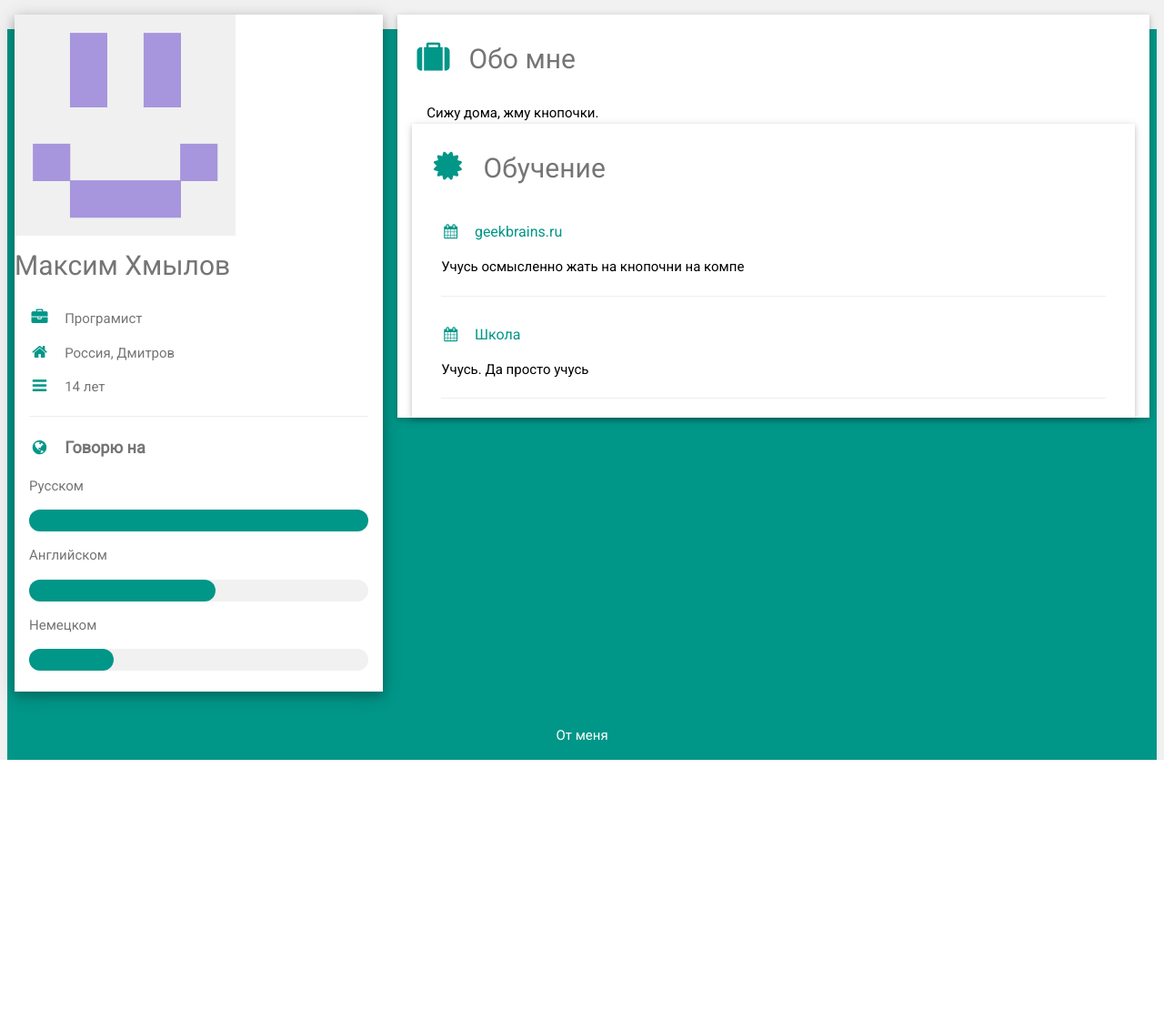
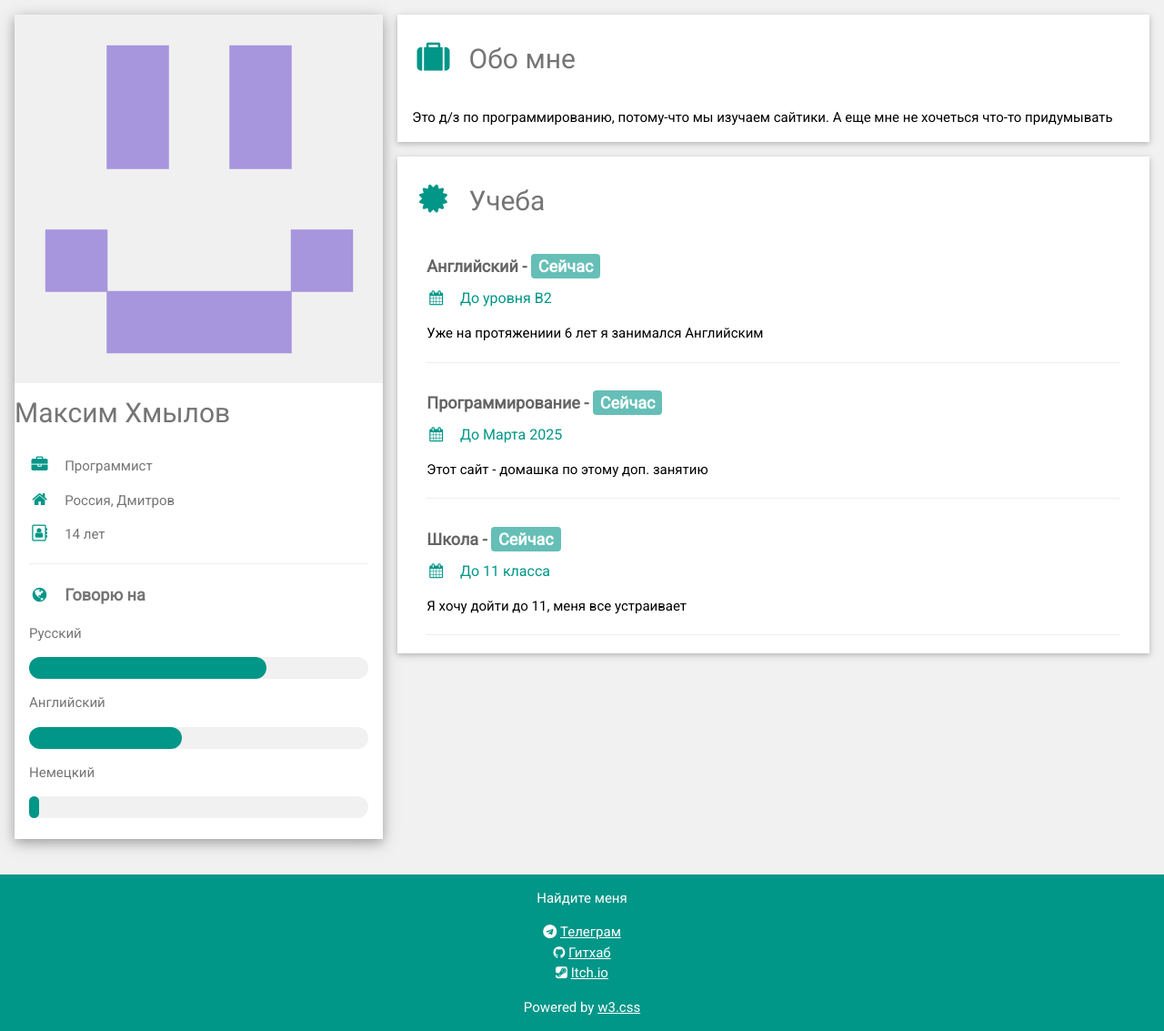
Before and after one commit to MaksimKhmylov/Meeting, a Flask app: page / in a window 1280 px wide. Shown: the whole page at 91% size. Before the commit the page ends 835 px from the top, so only its background shows below. Run offline with Flask 3, Linux system fonts and the light colour scheme.

Commit message:
Added split

```diff
--- a/app.py
+++ b/app.py
@@ -1,11 +1,37 @@
 from flask import Flask, render_template
-import datetime as date
+from datetime import date
+
 app = Flask(__name__)
+
+def calculate_age(born):
+    today = date.today()
+    return today.year - born.year - ((today.month, today.day) < (born.month, born.day))
+
+data = {
+    'name': 'Максим Хмылов',
+    'age': calculate_age(date(2010, 10, 28)),
+    'games': (('https://pyfy-games.itch.io/the-core', 'the core'),),
+    'profession': 'Программист',
+    'place': 'Россия, Дмитров',
+    'languages': (('Русский', 70),('Английский', 45),('Немецкий', 3)),
+    'description': 'Это д/з по программированию, потому-что мы изучаем сайтики. А еще мне не хочеться что-то придумывать',
+    'education': (
+                     (
+                         'Английский','До уровня В2', 'Уже на протяжениии 6 лет я занимался Английским'
+                     ),
+                     (
+                         'Программирование','До Марта 2025','Этот сайт - домашка по этому доп. занятию'
+                     ),
+                     (
+                         'Школа','До 11 класса', 'Я хочу дойти до 11, меня все устраивает'
+                     )
+                 )
+}
 
 @app.route('/')
 def index():
-    age = date.datetime.now().year-2010 if date.datetime.now().month >= 10 else date.datetime.now().year-2010-1
-    return render_template('index.html', age=age)
+    age = calculate_age(date(2010, 10, 28))
+    return render_template('index.html',data=data)
 
 if __name__ == '__main__':
     app.run(debug=True)
--- /dev/null
+++ b/templates/footer.html
@@ -0,0 +1,8 @@
+<footer class="w3-container w3-teal w3-center w3-margin-top">
+  <p>Найдите меня</p>
+    <div><i class="fa fa-telegram w3-hover-opacity"></i> <a href="https://t.me/MaximKhmylov" target="_blank">Телеграм</a></div>
+    <div><i class="	fa fa-github"></i> <a href="https://github.com/MaksimKhmylov" target="_blank">Гитхаб</a></div>
+    <div><i class="	fa fa-steam-square"></i> <a href="https://pyfy-games.itch.io/" target="_blank">Itch.io</a></div>
+
+  <p>Powered by <a href="https://www.w3schools.com/w3css/default.asp" target="_blank">w3.css</a></p>
+</footer>
--- /dev/null
+++ b/templates/head.html
@@ -0,0 +1,11 @@
+<head>
+  <title>{{data.name}}</title>
+  <meta charset="UTF-8">
+  <meta name="viewport" content="width=device-width, initial-scale=1">
+  <link rel="stylesheet" href="https://www.w3schools.com/w3css/4/w3.css">
+  <link rel='stylesheet' href='https://fonts.googleapis.com/css?family=Roboto'>
+  <link rel="stylesheet" href="https://cdnjs.cloudflare.com/ajax/libs/font-awesome/4.7.0/css/font-awesome.min.css">
+  <style>
+    html,body,h1,h2,h3,h4,h5,h6 {font-family: "Roboto", sans-serif}
+  </style>
+</head>
--- a/templates/index.html
+++ b/templates/index.html
@@ -1,16 +1,6 @@
 <!DOCTYPE html>
 <html>
-<head>
-<title>Максим Хмылов</title>
-<meta charset="UTF-8">
-<meta name="viewport" content="width=device-width, initial-scale=1">
-<link rel="stylesheet" href="https://www.w3schools.com/w3css/4/w3.css">
-<link rel='stylesheet' href='https://fonts.googleapis.com/css?family=Roboto'>
-<link rel="stylesheet" href="https://cdnjs.cloudflare.com/ajax/libs/font-awesome/4.7.0/css/font-awesome.min.css">
-<style>
-html,body,h1,h2,h3,h4,h5,h6 {font-family: "Roboto", sans-serif}
-</style>
-</head>
+{% include 'head.html' %}
 <body class="w3-light-grey">
 
 <!-- Page Container -->
@@ -19,67 +9,9 @@ html,body,h1,h2,h3,h4,h5,h6 {font-family: "Roboto", sans-serif}
   <!-- The Grid -->
   <div class="w3-row-padding">
 
-    <!-- Left Column -->
-    <div class="w3-third">
+    {%include 'left_column.html'%}
 
-      <div class="w3-white w3-text-grey w3-card-4">
-        <div class="w3-display-container">
-          <img src="{{ url_for('static', filename='images/avatar.png') }}" style="width:60%" alt="Avatar">
-        </div>
-        <h2>Максим Хмылов</h2>
-        <div class="w3-container">
-          <p><i class="fa fa-briefcase fa-fw w3-margin-right w3-large w3-text-teal"></i>Програмист</p>
-          <p><i class="fa fa-home fa-fw w3-margin-right w3-large w3-text-teal"></i>Россия, Дмитров</p>
-          <p><i class="fa fa-bars fa-fw w3-margin-right w3-large w3-text-teal"></i>{{age}} лет</p>
-          <hr>
-
-
-          <p class="w3-large w3-text-theme"><b><i class="fa fa-globe fa-fw w3-margin-right w3-text-teal"></i>Говорю на</b></p>
-          <p>Русском</p>
-          <div class="w3-light-grey w3-round-xlarge">
-            <div class="w3-round-xlarge w3-teal" style="height:24px;width:100%"></div>
-          </div>
-          <p>Английском</p>
-          <div class="w3-light-grey w3-round-xlarge">
-            <div class="w3-round-xlarge w3-teal" style="height:24px;width:55%"></div>
-          </div>
-          <p>Немецком</p>
-          <div class="w3-light-grey w3-round-xlarge">
-            <div class="w3-round-xlarge w3-teal" style="height:24px;width:25%"></div>
-          </div>
-          <br>
-        </div>
-      </div><br>
-
-    <!-- End Left Column -->
-    </div>
-
-    <!-- Right Column -->
-    <div class="w3-twothird">
-
-      <div class="w3-container w3-card w3-white w3-margin-bottom">
-        <h2 class="w3-text-grey w3-padding-16"><i class="fa fa-suitcase fa-fw w3-margin-right w3-xxlarge w3-text-teal"></i>Обо мне</h2>
-        <div class="w3-container">
-          Сижу дома, жму кнопочки.
-        </div>
-
-      <div class="w3-container w3-card w3-white">
-        <h2 class="w3-text-grey w3-padding-16"><i class="fa fa-certificate fa-fw w3-margin-right w3-xxlarge w3-text-teal"></i>Обучение</h2>
-        <div class="w3-container">
-          <h5 class="w3-opacity"><b></b></h5>
-          <h6 class="w3-text-teal"><i class="fa fa-calendar fa-fw w3-margin-right"></i>geekbrains.ru</h6>
-          <p>Учусь осмысленно жать на кнопочни на компе</p>
-          <hr>
-        </div>
-                <div class="w3-container">
-          <h5 class="w3-opacity"><b></b></h5>
-          <h6 class="w3-text-teal"><i class="fa fa-calendar fa-fw w3-margin-right"></i>Школа</h6>
-          <p>Учусь. Да просто учусь </p>
-          <hr>
-        </div>
-
-    <!-- End Right Column -->
-    </div>
+    {%include 'right_column.html'%}
 
   <!-- End Grid -->
   </div>
@@ -87,8 +19,7 @@ html,body,h1,h2,h3,h4,h5,h6 {font-family: "Roboto", sans-serif}
   <!-- End Page Container -->
 </div>
 
-<footer class="w3-container w3-teal w3-center w3-margin-top">
-  <p>От меня</p>
-</footer>
+{%include 'footer.html'%}
+
 </body>
 </html>
--- /dev/null
+++ b/templates/left_column.html
@@ -0,0 +1,30 @@
+<!-- Left Column -->
+    <div class="w3-third">
+
+      <div class="w3-white w3-text-grey w3-card-4">
+        <div class="w3-display-container">
+          <img src="{{ url_for('static', filename='images/avatar.png') }}" style="width:100%" alt="Avatar">
+          <div class="w3-display-bottomleft w3-container w3-text-black">
+          </div>
+        </div>
+        <h2>{{data.name}}</h2>
+        <div class="w3-container">
+          <p><i class="fa fa-briefcase fa-fw w3-margin-right w3-large w3-text-teal"></i>{{data.profession}}</p>
+          <p><i class="fa fa-home fa-fw w3-margin-right w3-large w3-text-teal"></i>{{data.place}}</p>
+          <p><i class="	fa fa-address-book-o fa-fw w3-margin-right w3-large w3-text-teal"></i>{{data.age}} лет</p>
+          <hr>
+
+
+          <p class="w3-large w3-text-theme"><b><i class="fa fa-globe fa-fw w3-margin-right w3-text-teal"></i>Говорю на</b></p>
+          {%for language in data.languages%}
+          <p>{{language[0]}}</p>
+          <div class="w3-light-grey w3-round-xlarge">
+            <div class="w3-round-xlarge w3-teal" style="height:24px;width:{{language[1]}}%"></div>
+          </div>
+          {%endfor%}
+          <br>
+        </div>
+      </div><br>
+
+    <!-- End Left Column -->
+    </div>
--- /dev/null
+++ b/templates/right_column.html
@@ -0,0 +1,22 @@
+    <!-- Right Column -->
+    <div class="w3-twothird">
+
+      <div class="w3-container w3-card w3-white w3-margin-bottom">
+        <h2 class="w3-text-grey w3-padding-16"><i class="fa fa-suitcase fa-fw w3-margin-right w3-xxlarge w3-text-teal"></i>Обо мне</h2>
+          <p>{{data.description}}</p>
+      </div>
+
+      <div class="w3-container w3-card w3-white">
+        <h2 class="w3-text-grey w3-padding-16"><i class="fa fa-certificate fa-fw w3-margin-right w3-xxlarge w3-text-teal"></i>Учеба</h2>
+        {%for lesson in data.education%}
+        <div class="w3-container">
+          <h5 class="w3-opacity"><b>{{lesson[0]}} - <span class="w3-tag w3-teal w3-round">Сейчас</span> </b></h5>
+          <h6 class="w3-text-teal"><i class="fa fa-calendar fa-fw w3-margin-right"></i>{{lesson[1]}}</h6>
+          <p>{{lesson[2]}}</p>
+          <hr>
+        </div>
+        {%endfor%}
+      </div>
+
+    <!-- End Right Column -->
+    </div>
```
